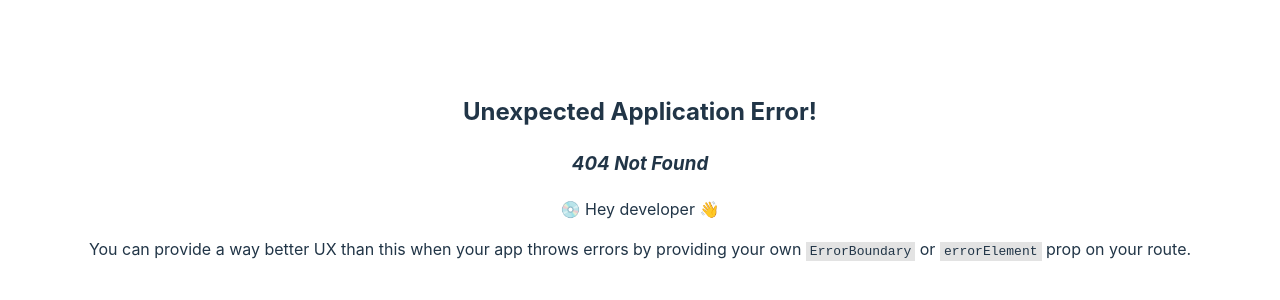
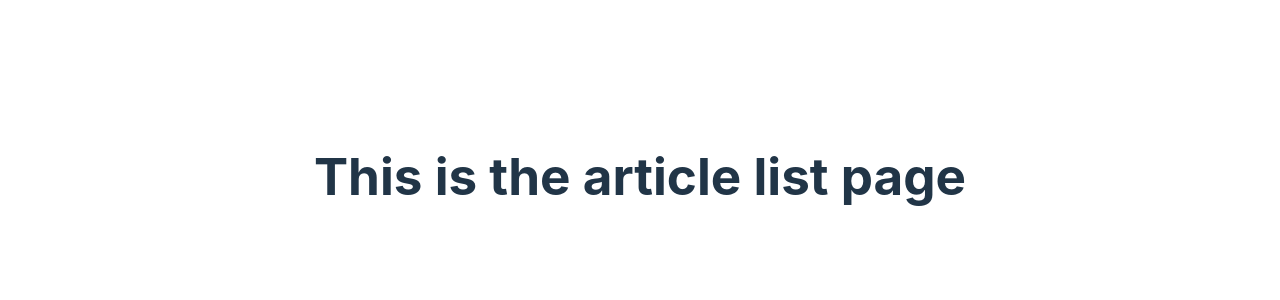
Before and after one commit to chantel-mills-code/react-full-stack-site, a React (Vite) app in the folder front-end/: page /articles in a window 1280 px wide. Before the commit this address had no page. Shown: the part 224-524 px from the top of the page. Built offline with nearby package versions, Linux system fonts and the light colour scheme.

Commit message:
create basic components for other pages
About, Articles List, and individual article page

```diff
--- /dev/null
+++ b/front-end/src/pages/AboutPage.jsx
@@ -0,0 +1,5 @@
+export default function AboutPage() {
+    return (
+        <h1>This is the about page</h1>
+    )
+}
--- /dev/null
+++ b/front-end/src/pages/ArticlePage.jsx
@@ -0,0 +1,5 @@
+export default function ArticlePage() {
+    return (
+        <h1>This is the article page</h1>
+    )
+}
--- /dev/null
+++ b/front-end/src/pages/ArticlesListPage.jsx
@@ -0,0 +1,5 @@
+export default function ArticleListPage() {
+    return (
+        <h1>This is the article list page</h1>
+    )
+}
```
Also changed, not shown: front-end/src/App.jsx (+21 -4 lines).
